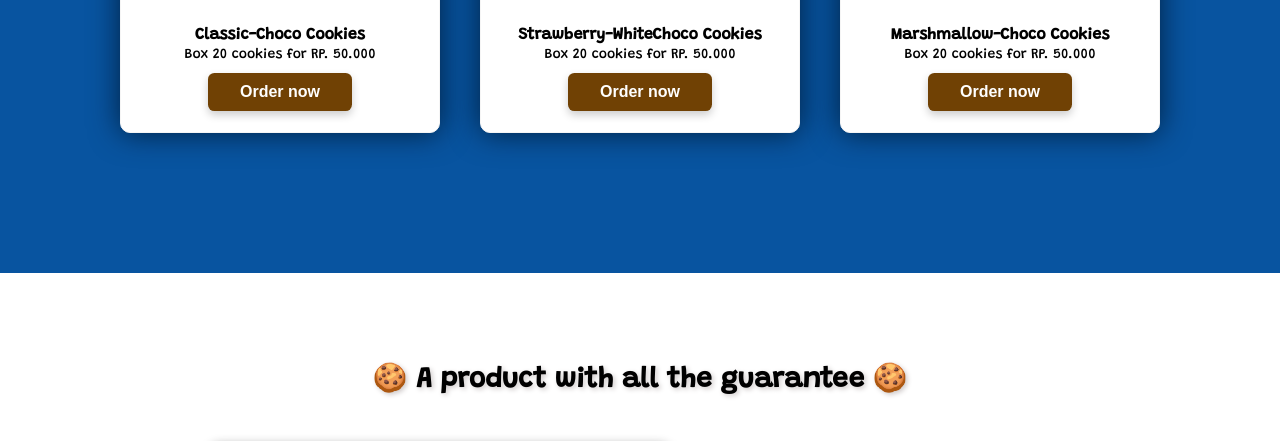
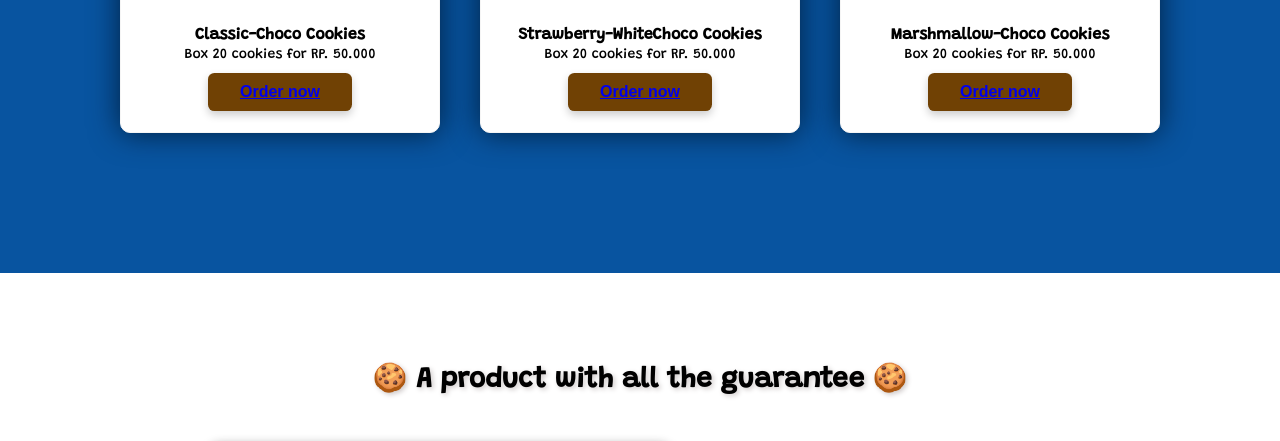
Before and after one commit to meidinarevi/bitter-cookies, a plain HTML site: page index.html in a window 1280 px wide. Shown: the part 1720-2161 px from the top of the page. Drawn offline with Linux system fonts and the light colour scheme; a script that the page names is missing.

Commit message:
Update index.html

```diff
--- a/index.html
+++ b/index.html
@@ -93,7 +93,7 @@
             <div class="order-text">
               <h4>Classic-Choco Cookies</h4>
               <p>Box 20 cookies for RP. 50.000</p>
-              <button>Order now</button>
+              <button> <a class="nav-link" href="https://api.whatsapp.com/send/?phone=6281818294515&text&type=phone_number&app_absent=0">Order now</a></button>
             </div>
           </div>
           <div class="order-box">
@@ -106,7 +106,7 @@
               <h4>Strawberry-WhiteChoco Cookies</h4>
               <p>
                 Box 20 cookies for RP. 50.000</p>
-                <button>Order now</button>
+                <button><a class="nav-link" href="https://api.whatsapp.com/send/?phone=6281818294515&text&type=phone_number&app_absent=0">Order now</a></button>
               </p>
             </div>
           </div>
@@ -119,7 +119,7 @@
             <div class="order-text">
               <h4>Marshmallow-Choco Cookies</h4>
               <p>Box 20 cookies for RP. 50.000</p>
-              <button>Order now</button>
+              <button><a class="nav-link" href="https://api.whatsapp.com/send/?phone=6281818294515&text&type=phone_number&app_absent=0">Order now</a></button>
             </div>
           </div>
         </div>
```
